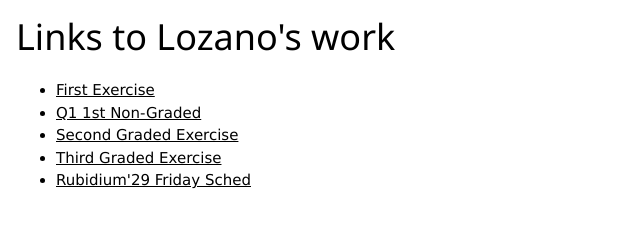
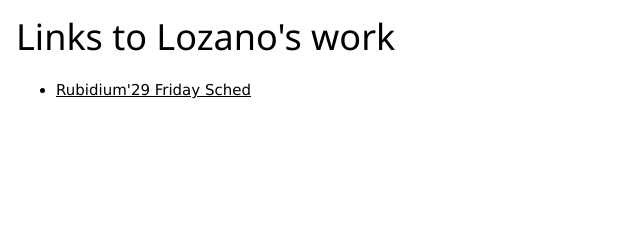
Before and after one commit to MaongJeans/CS3_2ndQtrPortfolio_RubidiumLozano, a plain HTML site: page CS3_2ndQtrPortfolio_RubidiumLozano-main/index.html in a window 1280 px wide. Shown: the whole page, without its empty margins (0-640 px from the left). Drawn offline with nearby package versions, Linux system fonts and the light colour scheme.

Commit message:
1st Commit

```diff
--- a/CS3_2ndQtrPortfolio_RubidiumLozano-main/index.html
+++ b/CS3_2ndQtrPortfolio_RubidiumLozano-main/index.html
@@ -9,10 +9,6 @@
    <h1>Links to Lozano's work</h1>
    <nav>
     <ul>
-      <li><a href="./public/Q1_1stGraded.html"> First Exercise </a> </li>
-      <li><a href="./public/Q11stNG9RubidiumLozano.html"> Q1 1st Non-Graded</a> </li>
-      <li><a href="./public/Q12G9RubidiumLozano.html"> Second Graded Exercise </a>
-      <li><a href="./public/Q13GRubidiumLozano.html"> Third Graded Exercise </a> </li>
       <li><a href="./public/Rubidium'29 Friday Sched.html"> Rubidium'29 Friday Sched </a> </li>
 
     </ul>
```
Also changed, not shown: CS3_2ndQtrPortfolio_RubidiumLozano-main/public/Rubidium'29 Friday Sched.html (+1 -1 lines).
